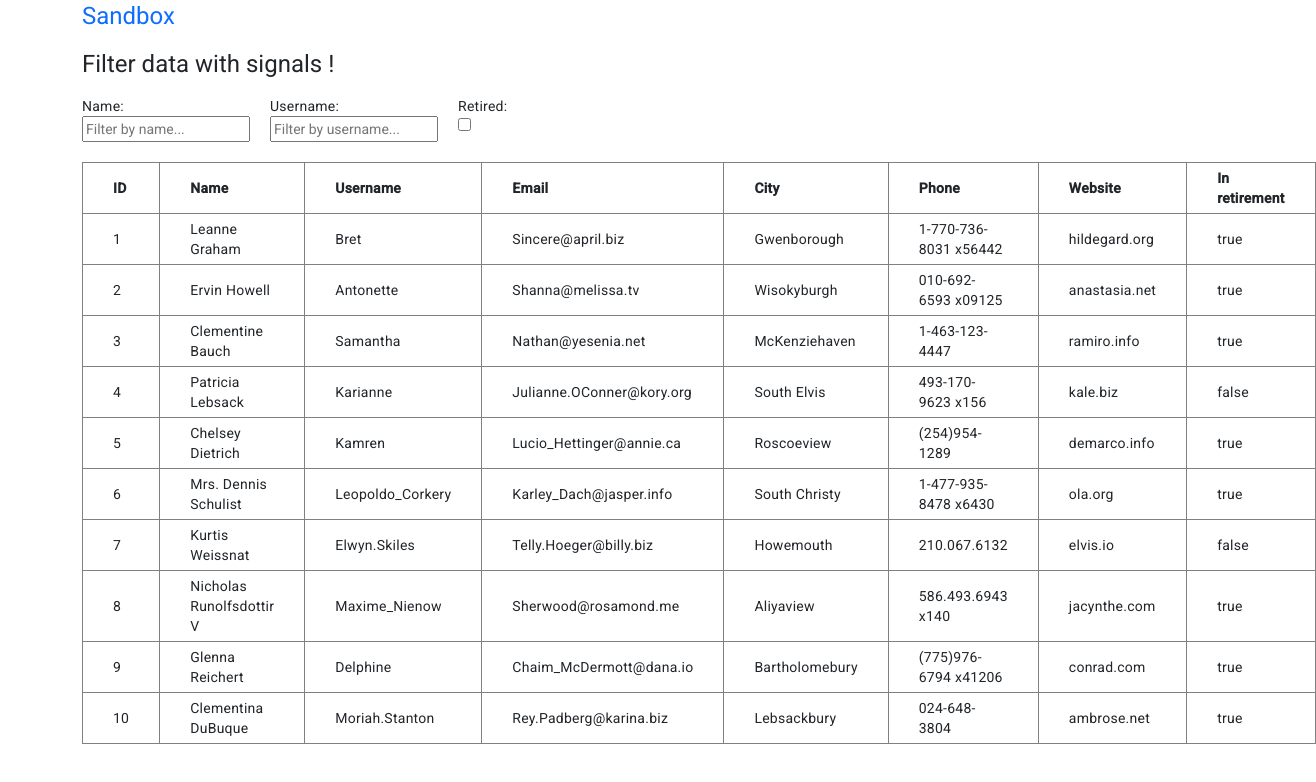
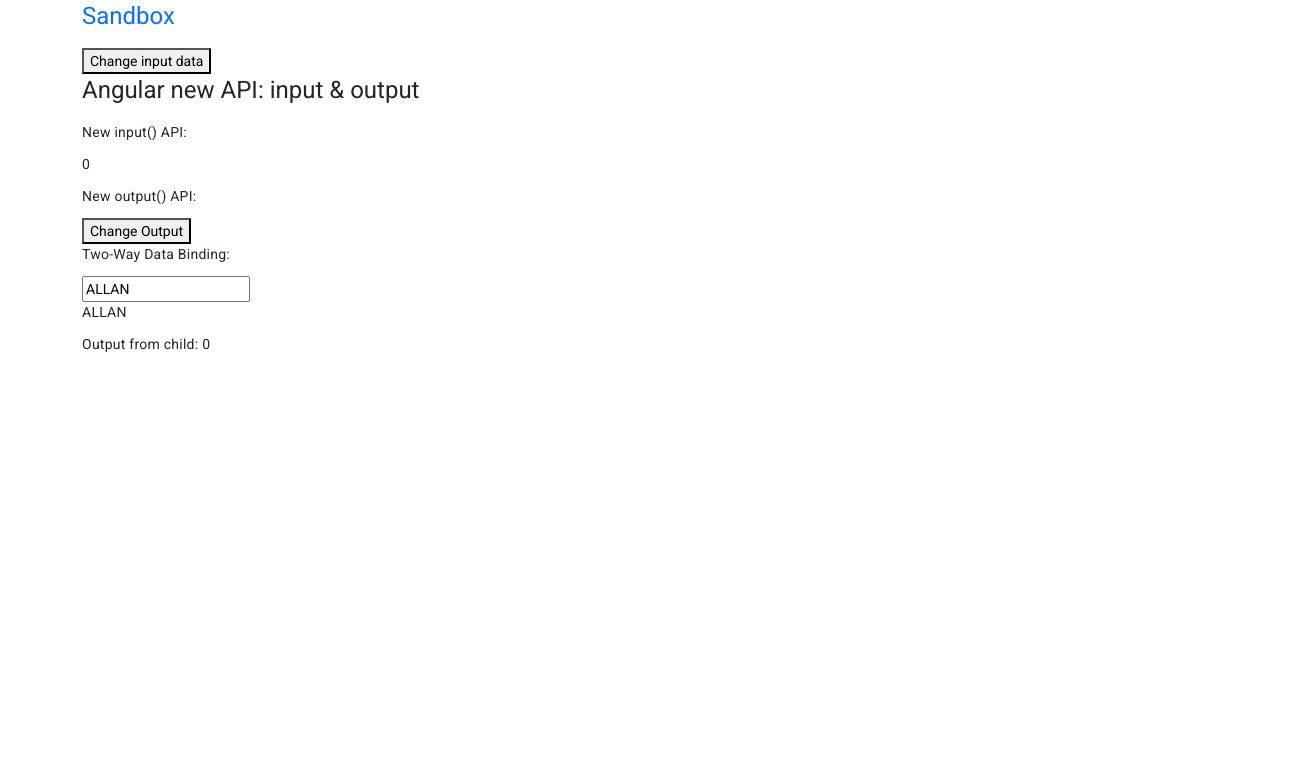
Before and after one commit to Portfolio-Allan-Rolle/angular-sandbox, an Angular app: page / in a window 1280 px wide. Shown: the top 782 px of the page, 1316 px wide, since content can reach past the window. Built offline with nearby package versions, Linux system fonts and the light colour scheme.

Commit message:
testing new APIs input output model

```diff
--- a/src/app/app.component.html
+++ b/src/app/app.component.html
@@ -15,5 +15,11 @@
   <!-- <app-rxjs-search-bis></app-rxjs-search-bis> -->
   <!-- <app-reactive-form-exercice></app-reactive-form-exercice> -->
   <!-- <app-amundi-calculator></app-amundi-calculator> -->
-  <app-table-filter></app-table-filter>
+  <!-- <app-table-filter></app-table-filter> -->
+  <button (click)="onChangeInputData()">Change input data</button>
+  <app-communication
+    (onOutputChange)="onChangeOutputData($event)"
+    [inputData]="inputDummyData()"
+  ></app-communication>
+  <p>Output from child: {{ outputDummyData() }}</p>
 </div>
--- a/src/app/app.component.ts
+++ b/src/app/app.component.ts
@@ -1,10 +1,19 @@
-import { Component } from '@angular/core';
+import { Component, signal } from '@angular/core';
 
 @Component({
   selector: 'app-root',
   templateUrl: './app.component.html',
-  styleUrls: ['./app.component.css']
+  styleUrls: ['./app.component.css'],
 })
 export class AppComponent {
   title = 'sandbox';
+  inputDummyData = signal(0);
+  onChangeInputData() {
+    const x = Math.floor(Math.random() * 100 + 1);
+    this.inputDummyData.set(x);
+  }
+  outputDummyData = signal<number>(0)
+  onChangeOutputData($event: number) {
+    this.outputDummyData.set($event)
+  }
 }
--- a/src/app/app.module.ts
+++ b/src/app/app.module.ts
@@ -18,6 +18,7 @@
 import { ReactiveFormExerciceComponent } from '../components/reactive-form-exercice/reactive-form-exercice.component';
 import { AmundiCalculatorComponent } from 'src/components/amundi-calculator/amundi-calculator.component';
 import { TableFilterComponent } from 'src/components/table-filter/table-filter.component';
+import { CommunicationComponent } from 'src/components/communication/communication.component';
 
 @NgModule({
   declarations: [
@@ -34,7 +35,8 @@
     RxjsSearchBisComponent,
     ReactiveFormExerciceComponent,
     AmundiCalculatorComponent,
-    TableFilterComponent
+    TableFilterComponent,
+    CommunicationComponent,
   ],
   imports: [
     BrowserModule,
--- /dev/null
+++ b/src/components/communication/communication.component.html
@@ -0,0 +1,11 @@
+<h1>Angular new API: input & output</h1>
+
+<p>New input() API:</p>
+<p>{{ inputData() }}</p>
+
+<p>New output() API:</p>
+<button (click)="changeOutput()">Change Output</button>
+
+<p>Two-Way Data Binding:</p>
+<input type="text" placeholder="Some text" [(ngModel)]="inputModelValue"/>
+<p>{{ inputModelValue() }}</p>
--- /dev/null
+++ b/src/components/communication/communication.component.ts
@@ -0,0 +1,18 @@
+import { Component, input, model, output } from '@angular/core';
+
+@Component({
+  selector: 'app-communication',
+  templateUrl: './communication.component.html',
+  styleUrl: './communication.component.css',
+})
+export class CommunicationComponent  {
+  public inputData = input.required<number>();
+  public onOutputChange = output<number>();
+
+  public inputModelValue = model('ALLAN');
+
+  changeOutput() {
+    const x = Math.floor(Math.random() * 100 + 1);
+    this.onOutputChange.emit(x);
+  }
+}
```
Also changed, not shown: src/components/communication/communication.component.css (added), 1 other file (tests, documents, lock files or other folders).
